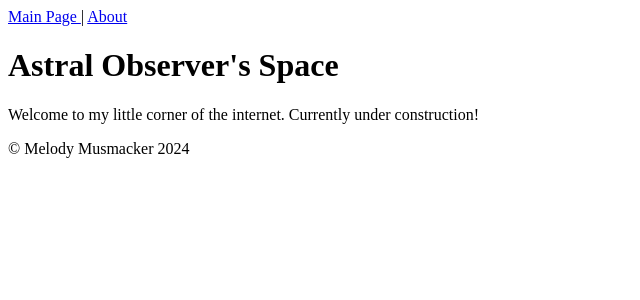
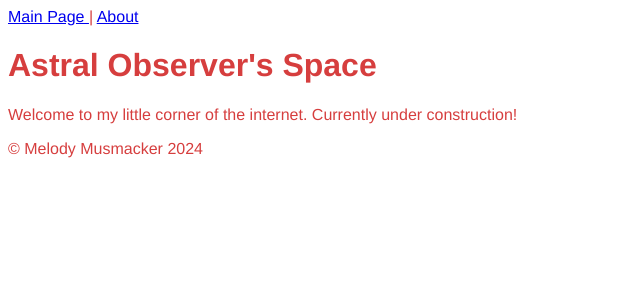
Before and after one commit to AstralObserver/AstralObserver.github.io, a Jekyll site: the page built from index.md, in a window 1280 px wide. Shown: the top 300 px of the page, without its empty margins (0-640 px from the left). Built offline with Jekyll 4.4.1, drawn with Linux system fonts in a browser that asks for light colours.

Commit message:
Renaming _assets
Renamed _assets to assets to avoid processing.

```diff
--- a/_layouts/default.html
+++ b/_layouts/default.html
@@ -4,7 +4,7 @@
         <meta charset="utf-8">
         <title>{{ page.title }}</title>
         <link rel="icon" type="image/ico" href="/_assets/celestialfavicon.ico">
-        <link rel="stylesheet" href="/_assets/css/main.css" />
+        <link rel="stylesheet" href="/assets/css/main.css" />
     </head>
     <body>
         <nav>
--- a/_assets/css/main.scss
+++ b/assets/css/main.scss
@@ -1,5 +1,5 @@
 ---
-// Front Matter Blank
+# Front Matter Blank
 ---
 $font-stack: Helvetica, sans-serif;
 $primary-color: #d63e3e;
```
Also changed, not shown: assets/celestialfavicon.ico (renamed from _assets/celestialfavicon.ico).
